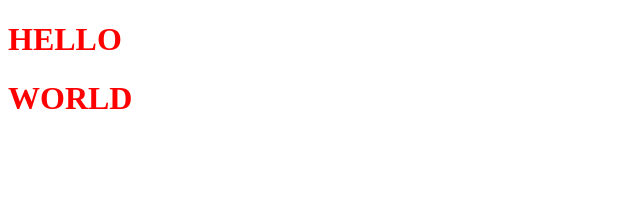
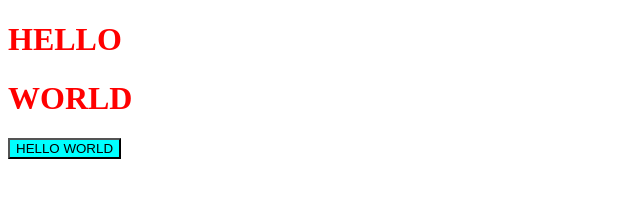
Before and after one commit to ZyroGlitch/GIT-GITHUB-WORKSHOP, a plain HTML site: page index.html in a window 1280 px wide. Shown: the whole page, without its empty margins (0-640 px from the left). Drawn offline with Linux system fonts and the light colour scheme.

Commit message:
I added button in index.html

```diff
--- a/index.html
+++ b/index.html
@@ -11,6 +11,7 @@
 <body>
     <h1>HELLO</h1>
     <h1>WORLD</h1>
+    <button>HELLO WORLD</button>
 </body>
 
 </html>
--- a/style.css
+++ b/style.css
@@ -1,3 +1,7 @@
 h1 {
     color: red;
 }
+
+button {
+    background-color: cyan;
+}
```
